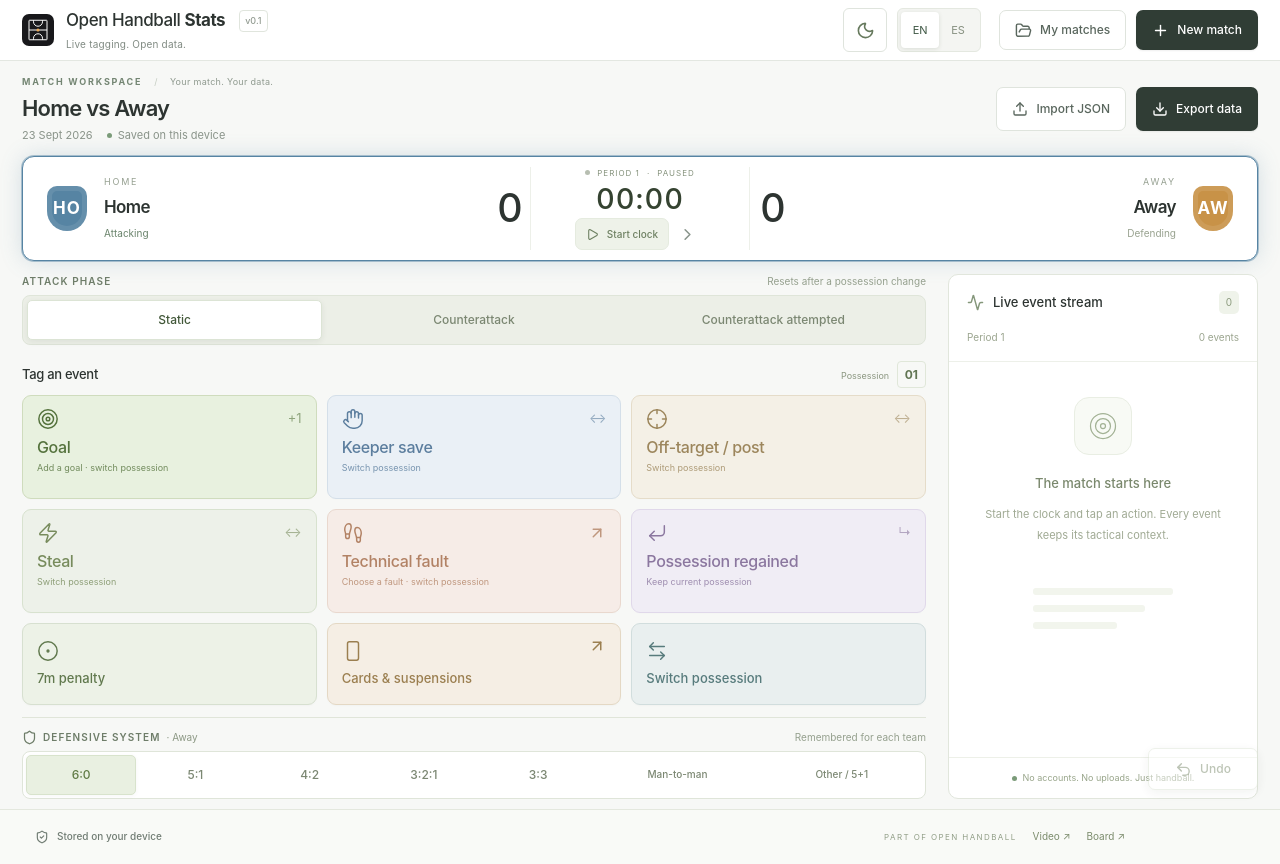
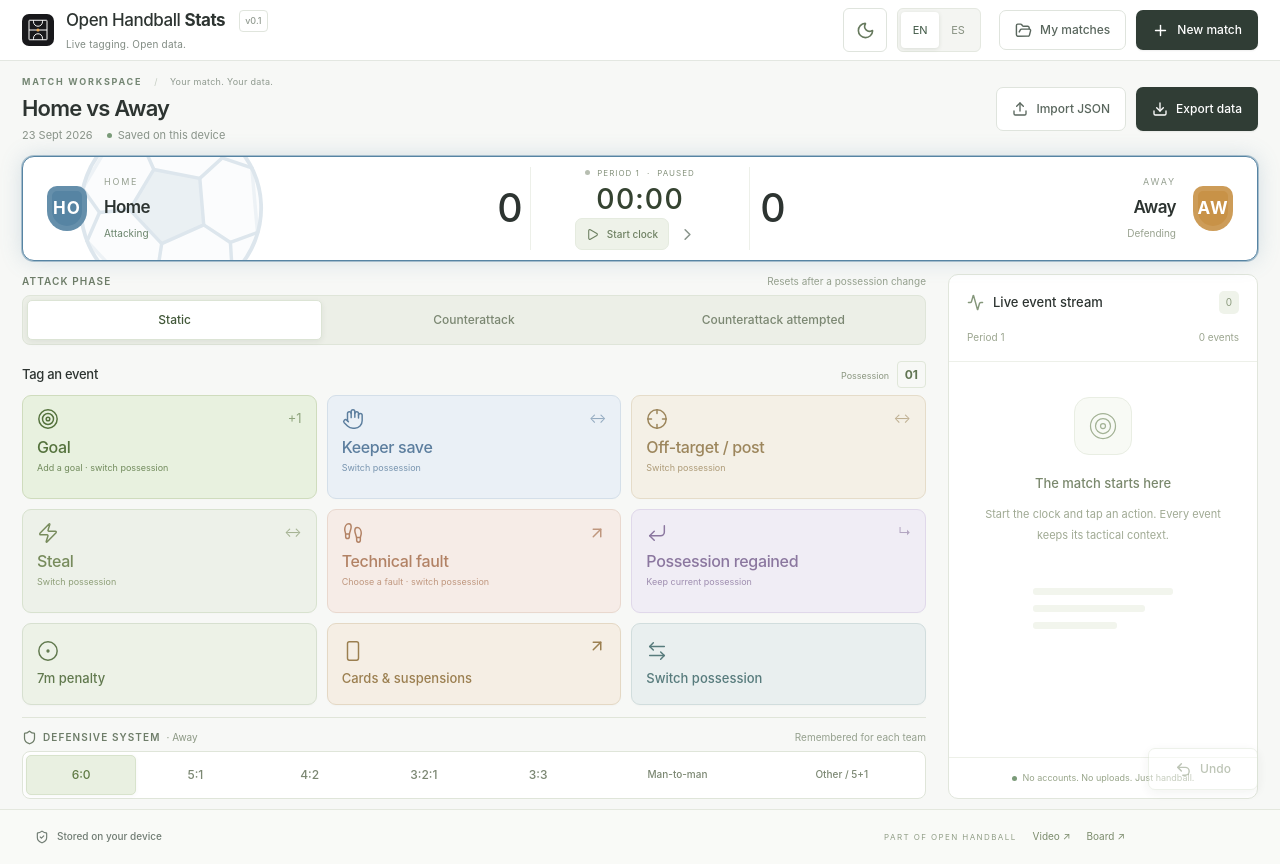
Before and after one commit to estevE11/open-handball-stats, a React (Vite) app: page / in a window 1280 px wide. Built offline with nearby package versions, Linux system fonts and the light colour scheme.

Commit message:
feat: animate possession ball in scoreboard

```diff
--- a/src/App.tsx
+++ b/src/App.tsx
@@ -1,3 +1,4 @@
+import { PossessionBall } from "./components/app/PossessionBall";
 import { usePreferencesStore } from "./store/preferencesStore";
 import { useEffect, useRef, useState, type CSSProperties } from "react";
 import { useRegisterSW } from "virtual:pwa-register/react";
@@ -258,6 +259,7 @@ export default function App() {
         >
           <div
             className="scoreboard"
+            data-attacker={match.currentAttackingTeamId}
             style={
               {
                 "--possession-color": teamOf(
@@ -267,6 +269,7 @@ export default function App() {
               } as CSSProperties
             }
           >
+            <PossessionBall />
             <span className="sr-only" role="status">
               {teamOf(match, match.currentAttackingTeamId).name}{" "}
               {t("attacking")}
--- /dev/null
+++ b/src/components/app/PossessionBall.tsx
@@ -0,0 +1,43 @@
+/** Decorative, panelled handball. The surrounding scoreboard clips the artwork. */
+export function PossessionBall() {
+  return (
+    <div className="possession-ball-clip" aria-hidden="true">
+      <div className="possession-ball-track">
+        <svg
+          className="possession-ball"
+          viewBox="0 0 100 100"
+          fill="none"
+          focusable="false"
+        >
+          <circle
+            cx="50"
+            cy="50"
+            r="47"
+            fill="currentColor"
+            fillOpacity=".12"
+            stroke="currentColor"
+            strokeWidth="2"
+          />
+          <g
+            stroke="currentColor"
+            strokeWidth="1.8"
+            strokeLinejoin="round"
+            strokeLinecap="round"
+          >
+            <path
+              d="M50 28 70 42 62 65H38L30 42Z"
+              fill="currentColor"
+              fillOpacity=".55"
+            />
+            <path d="M50 28V13M70 42 85 37M62 65 71 79M38 65 29 79M30 42 15 37" />
+            <path d="M36 5 50 13 64 5M88 22 85 37 97 48M86 80 71 79 65 95M35 95 29 79 14 80M3 48 15 37 12 22" />
+            <path
+              d="M36 5 12 22M64 5 88 22M97 48 86 80M65 95H35M14 80 3 48"
+              strokeOpacity=".45"
+            />
+          </g>
+        </svg>
+      </div>
+    </div>
+  );
+}
--- a/src/index.css
+++ b/src/index.css
@@ -2035,3 +2035,71 @@ h1 {
 [data-theme="dark"] .error {
   color: #ecaf98;
 }
+
+/* One continuous ball travels with possession; oversized artwork stays clipped. */
+.scoreboard {
+  position: relative;
+  isolation: isolate;
+}
+.possession-ball-clip {
+  position: absolute;
+  inset: 0;
+  border-radius: inherit;
+  overflow: hidden;
+  pointer-events: none;
+  z-index: 0;
+}
+.possession-ball-track {
+  position: absolute;
+  inset: 0;
+  transform: translateX(0);
+  transition: transform 540ms cubic-bezier(0.2, 0.82, 0.26, 1.12);
+}
+.scoreboard[data-attacker="away"] .possession-ball-track {
+  transform: translateX(76%);
+}
+.possession-ball {
+  position: absolute;
+  height: 185%;
+  width: auto;
+  max-width: none;
+  aspect-ratio: 1;
+  top: 50%;
+  left: 12%;
+  transform: translate(-50%, -50%) rotate(-24deg);
+  color: var(--possession-color);
+  opacity: 0.2;
+  transition:
+    transform 540ms cubic-bezier(0.2, 0.82, 0.26, 1.12),
+    color 220ms ease;
+}
+.scoreboard[data-attacker="away"] .possession-ball {
+  transform: translate(-50%, -50%) rotate(46deg);
+}
+.scoreboard > .score-team,
+.scoreboard > .clock-panel {
+  position: relative;
+  z-index: 1;
+}
+[data-theme="dark"] .possession-ball {
+  opacity: 0.3;
+}
+@media (max-width: 580px) {
+  .possession-ball {
+    height: 145%;
+    left: 17%;
+    opacity: 0.15;
+  }
+  .scoreboard[data-attacker="away"] .possession-ball-track {
+    transform: translateX(66%);
+  }
+  [data-theme="dark"] .possession-ball {
+    opacity: 0.24;
+  }
+}
+@media (prefers-reduced-motion: reduce) {
+  .possession-ball-track,
+  .possession-ball {
+    transition: none;
+  }
+}
```
Also changed, not shown: 2 other files (tests, documents, lock files or other folders).
